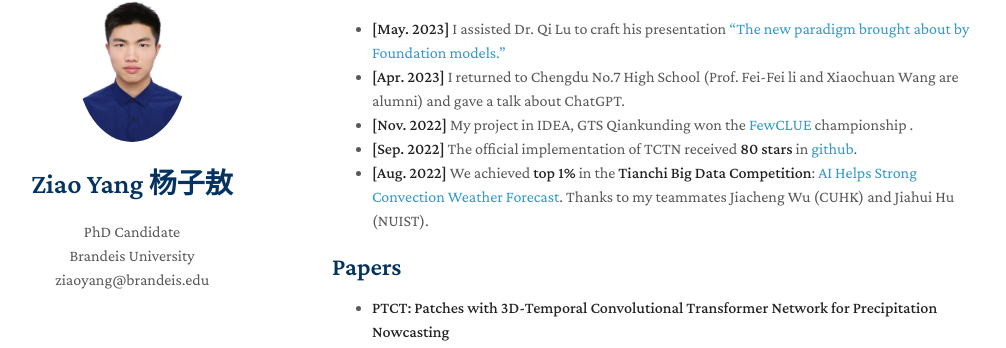
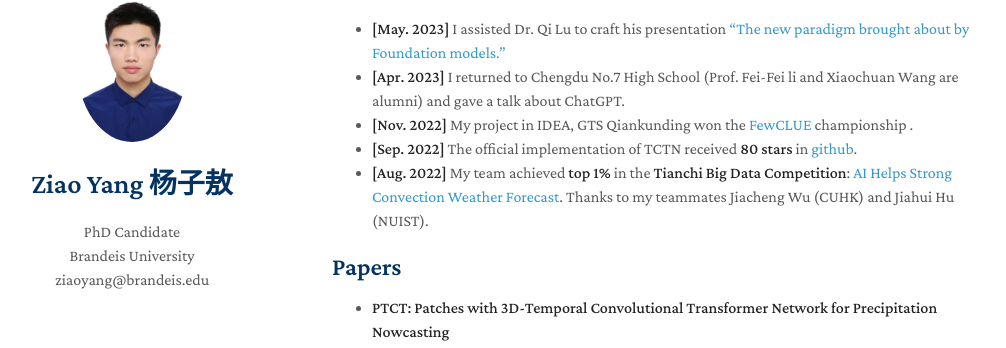
Before and after one commit to yangziao56/homepage, a Jekyll site: the page built from index.md, in a window 1280 px wide and 900 px high, scrolled down 497 px. Shown: the part 96-444 px from the top of the window, without its empty margins (138-1144 px from the left). Built offline with Jekyll 4.4.1, drawn with Linux system fonts in a browser that asks for light colours; nearby versions of some CDN libraries; a style sheet for code colours, icons or effects is not loaded; our own code applies the rules of GitHub Pages for plain Markdown files.

Commit message:
Update index.md
Signed-off-by: Ziao Yang <70676524+yangziao56@users.noreply.github.com>

```diff
--- a/index.md
+++ b/index.md
@@ -23,7 +23,7 @@
 - **[Apr. 2023]** I returned to Chengdu No.7 High School (Prof. Fei-Fei li and Xiaochuan Wang are alumni) and gave a talk about ChatGPT.
 - **[Nov. 2022]** My project in IDEA, GTS Qiankunding won the [FewCLUE](https://www.cluebenchmarks.com/fewclue.html) championship .
 - **[Sep. 2022]** The official implementation of TCTN received **80 stars** in [github](https://github.com/yangziao56/TCTN-pytorch).
-- **[Aug. 2022]** We achieved **top 1%** in the **Tianchi Big Data Competition**: [AI Helps Strong Convection Weather Forecast](https://tianchi.aliyun.com/competition/entrance/531962/rankingList). Thanks to my teammates Jiacheng Wu (CUHK) and Jiahui Hu (NUIST).
+- **[Aug. 2022]** My team achieved **top 1%** in the **Tianchi Big Data Competition**: [AI Helps Strong Convection Weather Forecast](https://tianchi.aliyun.com/competition/entrance/531962/rankingList). Thanks to my teammates Jiacheng Wu (CUHK) and Jiahui Hu (NUIST).
 
 ## Papers
 
```
